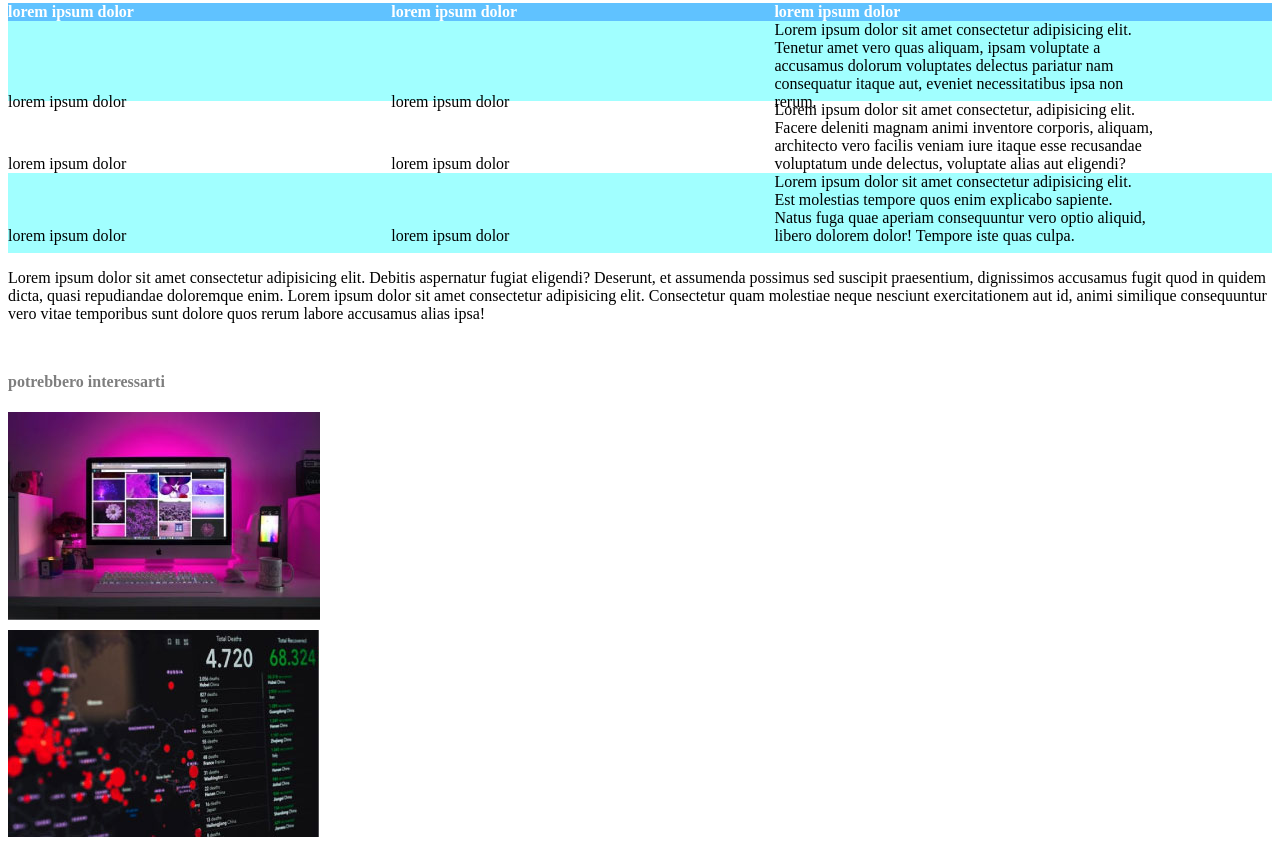
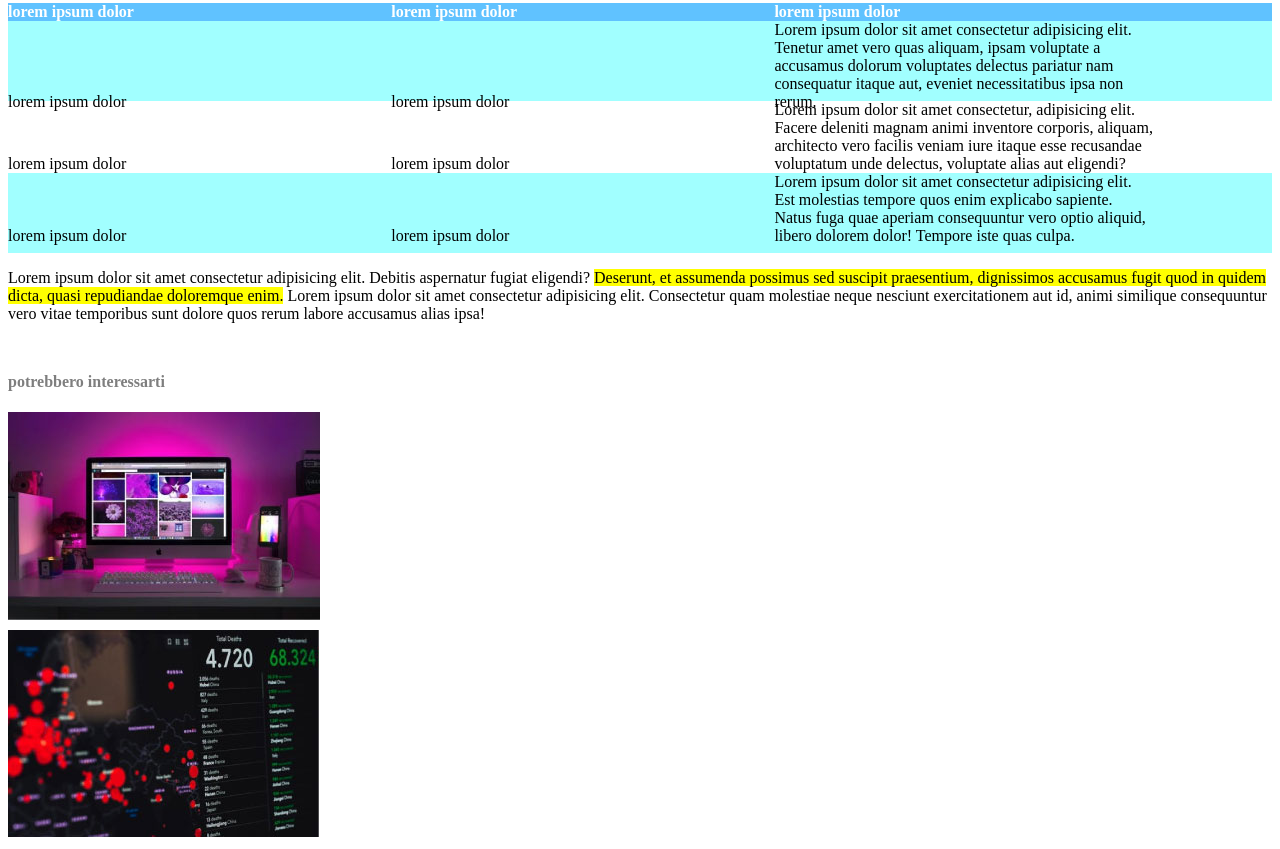
Before and after one commit to Gdr0/html-css-booleaner, a plain HTML site: page index.html in a window 1280 px wide. Shown: the part 862-1711 px from the top of the page. Drawn offline with Linux system fonts and the light colour scheme.

```diff
--- a/index.html
+++ b/index.html
@@ -62,7 +62,7 @@
           </div>
         </section>
         <!-- fine tabella -->
-        <p>Lorem ipsum dolor sit amet consectetur adipisicing elit. Debitis aspernatur fugiat eligendi? Deserunt, et assumenda possimus sed suscipit praesentium, dignissimos accusamus fugit quod in quidem dicta, quasi repudiandae doloremque enim. Lorem ipsum dolor sit amet consectetur adipisicing elit. Consectetur quam molestiae neque nesciunt exercitationem aut id, animi similique consequuntur vero vitae temporibus sunt dolore quos rerum labore accusamus alias ipsa!</p>
+        <p>Lorem ipsum dolor sit amet consectetur adipisicing elit. Debitis aspernatur fugiat eligendi? <mark>Deserunt, et assumenda possimus sed suscipit praesentium, dignissimos accusamus fugit quod in quidem dicta, quasi repudiandae doloremque enim.</mark> Lorem ipsum dolor sit amet consectetur adipisicing elit. Consectetur quam molestiae neque nesciunt exercitationem aut id, animi similique consequuntur vero vitae temporibus sunt dolore quos rerum labore accusamus alias ipsa!</p>
       </article>
     </main>
     <footer>
```
